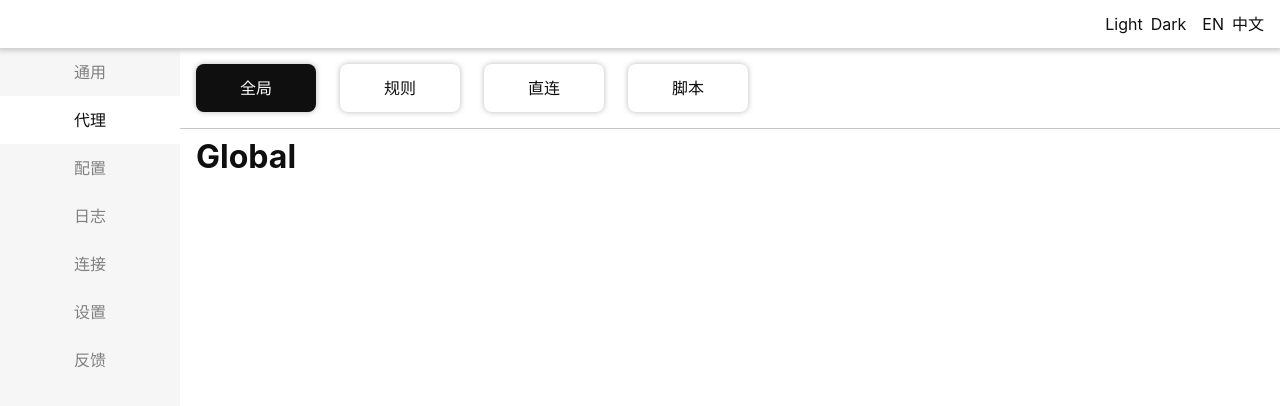
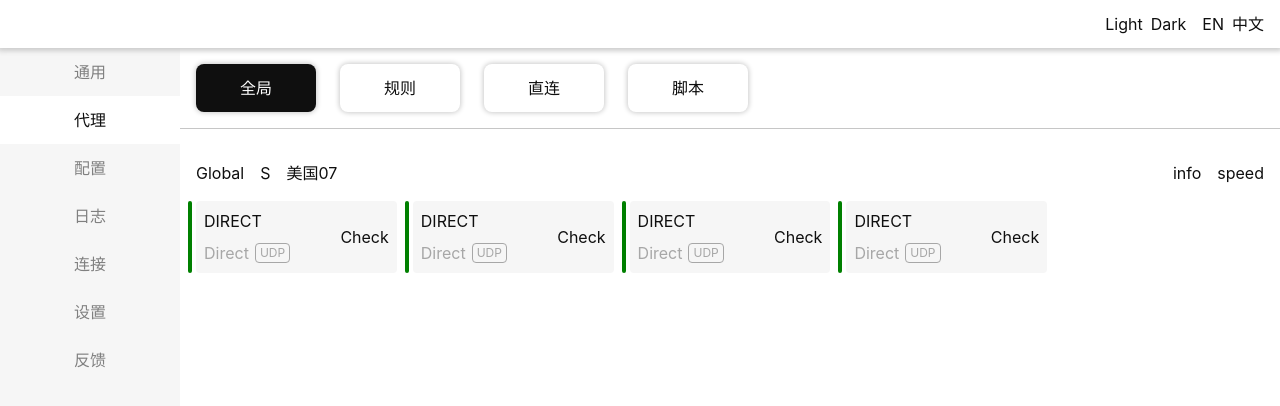
Before and after one commit to hackers267/clash-app, a React (Vite) app: page /proxies/global in a window 1280 px wide. Shown: the top 406 px of the page. Built offline with nearby package versions, Linux system fonts and the light colour scheme.

Commit message:
chore: ✨ 添加代理全局配置基本结构

```diff
--- a/src/pages/Proxies/components/Global.tsx
+++ /dev/null
@@ -1,7 +0,0 @@
-export function Global(): JSX.Element {
-  return (
-    <div className="global">
-      <h1>Global</h1>
-    </div>
-  );
-}
--- /dev/null
+++ b/src/pages/Proxies/components/Global/Card.tsx
@@ -0,0 +1,15 @@
+import styles from "./index.module.css";
+
+export function Card(): JSX.Element {
+  const containerClass = `${styles.card} ${styles.cardActive}`;
+  return (
+    <div className={containerClass}>
+      <div className={styles.cardName}>DIRECT</div>
+      <div className={styles.cardCheck}>Check</div>
+      <div className={styles.cardType}>
+        <span>Direct</span>
+        <span className={styles.cardLabel}>UDP</span>
+      </div>
+    </div>
+  );
+}
--- /dev/null
+++ b/src/pages/Proxies/components/Global/Global.tsx
@@ -0,0 +1,17 @@
+import styles from "./index.module.css";
+import { Header } from "./Header";
+import { Card } from "./Card";
+
+export function Global(): JSX.Element {
+  return (
+    <div className="global">
+      <Header />
+      <div className={styles.cardContainer}>
+        <Card />
+        <Card />
+        <Card />
+        <Card />
+      </div>
+    </div>
+  );
+}
--- /dev/null
+++ b/src/pages/Proxies/components/Global/Header.tsx
@@ -0,0 +1,18 @@
+import styles from "./index.module.css";
+
+export function Header(): JSX.Element {
+  return (
+    <div className={styles.header}>
+      <div className={styles.item}>
+        <span>Global</span>
+        <span>S</span>
+        <span>美国07</span>
+      </div>
+      <div className={styles.item}>
+        {/* TODO: 替换为icon */}
+        <span>info</span>
+        <span>speed</span>
+      </div>
+    </div>
+  );
+}
--- /dev/null
+++ b/src/pages/Proxies/components/Global/index.module.css
@@ -0,0 +1,74 @@
+.header {
+    display: flex;
+    justify-content: space-between;
+    padding: 16px 0;
+    box-sizing: border-box;
+    align-items: center;
+}
+
+.header .item {
+    display: flex;
+    gap: 16px;
+}
+
+.cardContainer {
+    display: grid;
+    grid-template-columns: repeat(auto-fill, minmax(200px, 1fr));
+    gap: 8px 16px;
+}
+
+.card {
+    position: relative;
+    display: grid;
+    grid-template-columns: repeat(2, auto);
+    grid-template-rows: repeat(2, 24px);
+    grid-template-areas: "name check" "type check";
+    justify-content: space-between;
+    gap: 8px;
+    padding: 8px;
+    border-radius: 4px;
+    background-color: var(--card-bg-color, #363636);
+    color: var(--color, #000);
+}
+
+
+.card::before {
+    content: "";
+    width: 4px;
+    border-radius: 2px;
+    position: absolute;
+    height: 100%;
+    transform: translateX(-8px);
+    background-color: var(--card-bg-color, #363636);
+}
+
+.cardName {
+    grid-area: name;
+}
+
+.cardCheck {
+    grid-area: check;
+    align-self: center;
+}
+
+.cardType {
+    grid-area: type;
+    color: var(--downplay-color, #f6f6f6);
+    display: flex;
+    align-items: center;
+    gap: 6px;
+}
+
+.cardLabel {
+    border: 1px solid currentColor;
+    border-radius: 4px;
+    padding: 0 4px;
+    font-size: 12px;
+    display: inline-flex;
+    align-items: center;
+    height: 18px;
+}
+
+.card.cardActive::before {
+    background-color: var(--primary-color, dodgerblue);
+}
--- /dev/null
+++ b/src/pages/Proxies/components/Global/index.ts
@@ -0,0 +1 @@
+export * from "./Global";
--- a/src/theme.css
+++ b/src/theme.css
@@ -8,38 +8,47 @@
     -moz-osx-font-smoothing: grayscale;
     -webkit-text-size-adjust: 100%;
     --color: #0f0f0f;
+    --downplay-color: #a7a7a7;
     --sidebar-color: gray;
     --sidebar-background: #f6f6f6;
     --background-color: #ffffff;
     --box-shadow-color: #ccc;
     --border-color: #c6c6c6;
+    --card-bg-color: #f6f6f6;
+    --primary-color: green;
 }
 
 body.dark {
     --color: #fff;
+    --downplay-color: #999999;
     --background-color: #000;
     --sidebar-background: #333;
     --sidebar-color: #ccc;
     --border-color: #c6c6c6;
     --box-shadow-color: #333;
+    --card-bg-color: #262626;
 }
 
 body.light {
     --color: #0f0f0f;
+    --downplay-color: #a7a7a7;
     --sidebar-color: gray;
     --sidebar-background: #f6f6f6;
     --background-color: #ffffff;
     --box-shadow-color: #ccc;
     --border-color: #d6d6d6;
+    --card-bg-color: #f6f6f6;
 }
 
 @media (prefers-color-scheme: dark) {
     :root {
         --color: #fff;
+        --downplay-color: #99999;
         --background-color: #000;
         --sidebar-background: #333;
         --sidebar-color: #ccc;
         --box-shadow-color: #333;
         --border-color: #d6d6d6;
+        --card-bg-color: #262626;
     }
 }
```
